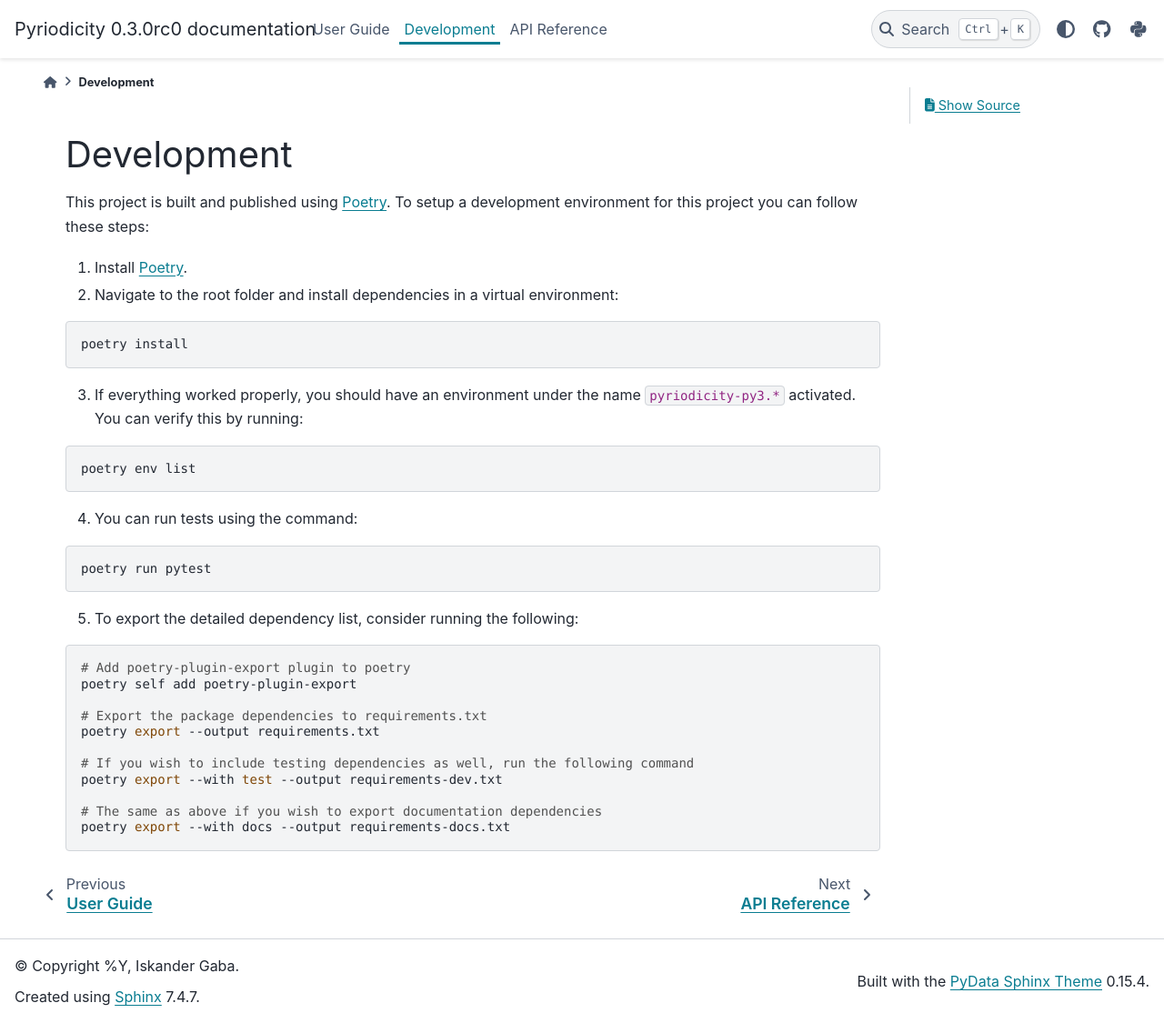
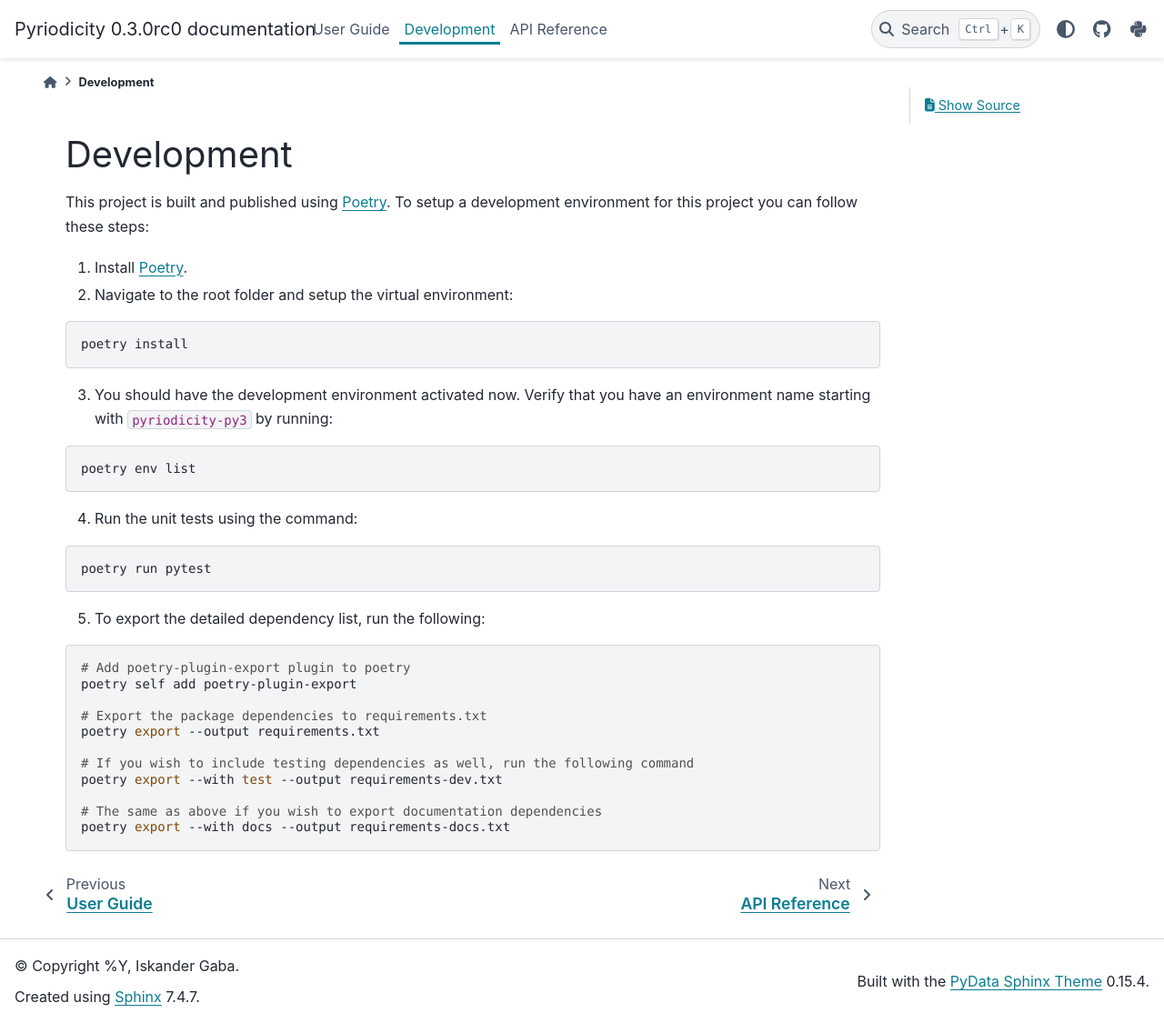
Before and after one commit to iskandergaba/pyriodicity, a Sphinx documentation site: the page built from docs/dev.rst, in a window 1280 px wide and 1125 px high. Shown: the whole window at 91% size. Built offline with Sphinx 7.4.7 and the PyData theme 0.15.4, drawn with Linux system fonts in a browser that asks for light colours.

Commit message:
Tweak home and dev docs pages

```diff
--- a/docs/dev.rst
+++ b/docs/dev.rst
@@ -4,28 +4,25 @@ Development
 This project is built and published using `Poetry <https://python-poetry.org>`__. To setup a development environment for this project you can follow these steps:
 
 1. Install `Poetry <https://python-poetry.org/docs/#installing-with-pipx>`__.
-2. Navigate to the root folder and install dependencies in a virtual environment:
+2. Navigate to the root folder and setup the virtual environment:
 
 .. code:: shell
 
    poetry install
 
-3. If everything worked properly, you should have an environment under
-   the name ``pyriodicity-py3.*`` activated. You can verify this by
-   running:
+3. You should have the development environment activated now. Verify that you have an environment name starting with ``pyriodicity-py3`` by running:
 
 .. code:: shell
 
    poetry env list
 
-4. You can run tests using the command:
+4. Run the unit tests using the command:
 
 .. code:: shell
 
    poetry run pytest
 
-5. To export the detailed dependency list, consider running the
-   following:
+5. To export the detailed dependency list, run the following:
 
 .. code:: shell
 
--- a/docs/index.rst
+++ b/docs/index.rst
@@ -7,7 +7,7 @@ Pyriodicity
 
 |PyPI - Python Version| |GitHub License| |CI Build| |Codecov|
 
-Pyriodicity provides intuitive and easy-to-use Python implementation for periodicity detection in univariate signals.
+Pyriodicity provides an intuitive and easy-to-use Python implementation for periodicity detection in univariate signals.
 
 .. raw:: html
 
```
